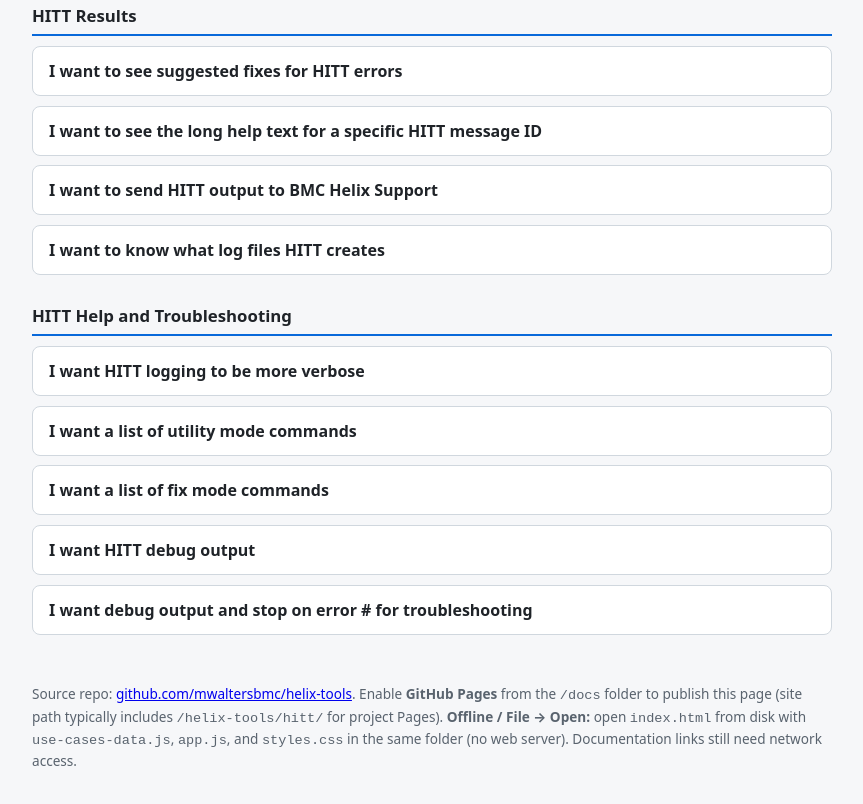
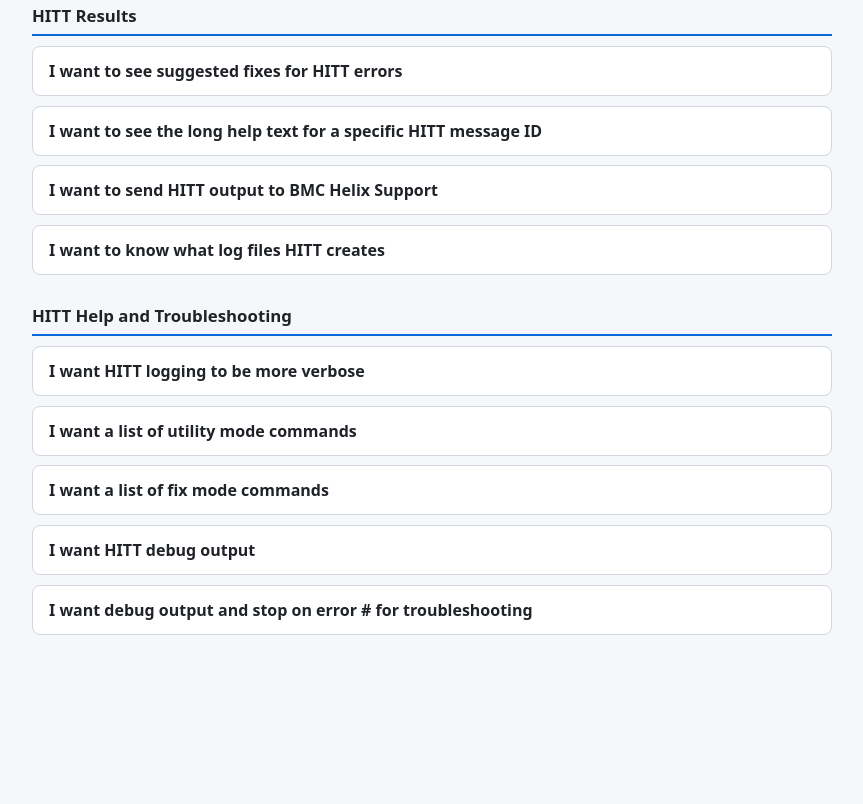
Before and after one commit to mwaltersbmc/helix-tools, a plain HTML site: page docs/hitt/index.html in a window 1280 px wide. Shown: the part 2507-3311 px from the top of the page, without its empty margins (208-1071 px from the left). After the commit the page ends 3191 px from the top, so only its background shows below. Drawn offline with Linux system fonts and the light colour scheme.

Commit message:
Simplify HITT web help page and refresh tctl use-case copy.
Drop the index footer and its styles; tighten tctl config wording in use cases and sync use-cases-data.js.

```diff
--- a/docs/hitt/index.html
+++ b/docs/hitt/index.html
@@ -33,17 +33,6 @@
       <p id="status">Loading use cases…</p>
       <div id="use-cases" aria-live="polite"></div>
     </main>
-    <footer>
-      Source repo:
-      <a href="https://github.com/mwaltersbmc/helix-tools" target="_blank" rel="noopener noreferrer"
-        >github.com/mwaltersbmc/helix-tools</a
-      >. Enable
-      <strong>GitHub Pages</strong> from the <code>/docs</code> folder to publish this page (site path
-      typically includes <code>/helix-tools/hitt/</code> for project Pages).
-      <strong>Offline / File → Open:</strong> open <code>index.html</code> from disk with
-      <code>use-cases-data.js</code>, <code>app.js</code>, and <code>styles.css</code> in the same folder
-      (no web server). Documentation links still need network access.
-    </footer>
     <script src="use-cases-data.js"></script>
     <script src="app.js" defer></script>
   </body>
--- a/docs/hitt/styles.css
+++ b/docs/hitt/styles.css
@@ -216,11 +216,3 @@ a.doc {
   font-size: 0.88rem;
   color: var(--accent);
 }
-
-footer {
-  max-width: 52rem;
-  margin: 0 auto;
-  padding: 0 1rem 2rem;
-  font-size: 0.85rem;
-  color: var(--muted);
-}
--- a/docs/hitt/use-cases-data.js
+++ b/docs/hitt/use-cases-data.js
@@ -447,7 +447,7 @@ window.HITT_USE_CASES = {
       "notes": [
         "Deploys the same style job/pod used by HELIX_ITSM_INTEROPS; output prints when the job completes.",
         "Not valid for Helix Platform CORE-only deployments (script will error with the documented message).",
-        "For a static tctl client YAML snippet from the cluster (no job), use bash hitt.sh -t config instead."
+        "For a static tctl client config file, use bash hitt.sh -t config instead."
       ],
       "seeAlso": "https://github.com/mwaltersbmc/helix-tools/blob/main/hitt/README.md#tctl-mode"
     },
@@ -458,12 +458,12 @@ window.HITT_USE_CASES = {
       "title": "I want a tctl client config file",
       "commands": [
         "bash hitt.sh -t config",
-        "bash hitt.sh -t config > tctl-config.yaml"
+        "bash hitt.sh -t config > config"
       ],
       "notes": [
-        "Does not deploy the tctl job/pod. Reads TMS/RSSO secrets and deployment data from the Helix Platform namespace and prints YAML fields (appurl, clientid, clientsecret, enableauth, rssourl).",
-        "TMS credentials are also written to the terminal (/dev/tty) when available.",
-        "Requires hitt.conf and a full Helix Platform deployment (blocked on CORE-only / no tenant services)."
+        "Reads secrets and deployment data from the Helix Platform namespace and creates a tctl config file.",
+        "SSO login credentials are written to the terminal for use when authenticating tctl.",
+        "Requires hitt.conf and a full Helix Platform deployment."
       ],
       "seeAlso": "https://github.com/mwaltersbmc/helix-tools/blob/main/hitt/README.md#tctl-mode"
     },
```
Also changed, not shown: docs/hitt/use-cases.json (+5 -5 lines).
